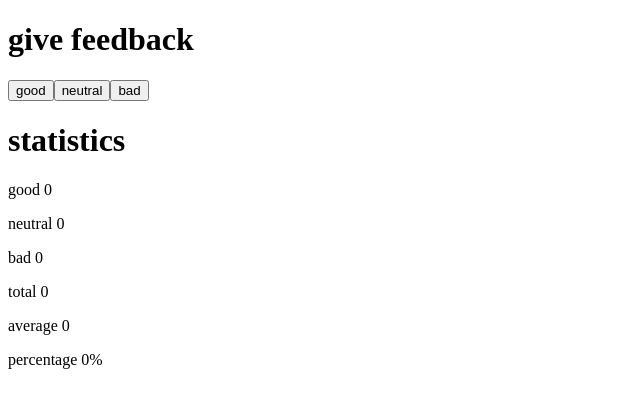
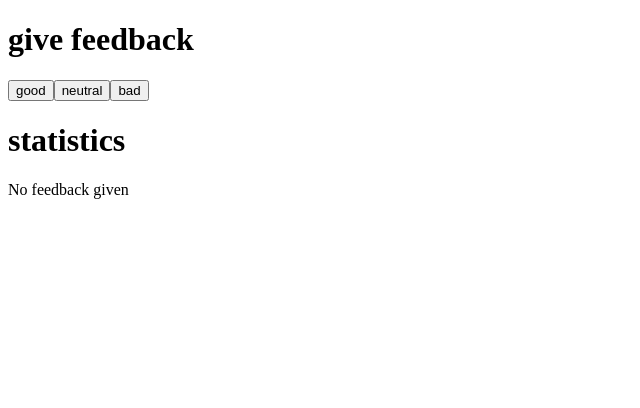
Before and after one commit to sylvesterdsz/fullstackopen, a React (Vite) app in the folder part1/: page / in a window 1280 px wide. Shown: the top 408 px of the page, without its empty margins (0-640 px from the left). Built offline with nearby package versions, Linux system fonts and the light colour scheme.

Commit message:
Exercise 1.9

```diff
--- a/part1/src/App.jsx
+++ b/part1/src/App.jsx
@@ -1,8 +1,20 @@
 import { useState } from "react";
 
 const Statistics = (props) => {
+  if (props.total === 0) {
+    return (
+      <div>
+        <h1>statistics</h1>
+        No feedback given
+      </div>
+    );
+  }
   return (
     <div>
+      <h1>statistics</h1>
+      <p>good {props.good}</p>
+      <p>neutral {props.neutral}</p>
+      <p>bad {props.bad}</p>
       <p>total {props.total}</p>
       <p>average {props.average}</p>
       <p>percentage {props.percentage}%</p>
@@ -44,11 +56,15 @@
       <Button onClick={handleGoodReviews} text={"good"} />
       <Button onClick={handleNeutralReviews} text={"neutral"} />
       <Button onClick={handleBadReviews} text={"bad"} />
-      <h1>statistics</h1>
-      <p>good {good}</p>
-      <p>neutral {neutral}</p>
-      <p>bad {bad}</p>
-      <Statistics total={total} average={average} percentage={percentage} />
+
+      <Statistics
+        good={good}
+        neutral={neutral}
+        bad={bad}
+        total={total}
+        average={average}
+        percentage={percentage}
+      />
     </div>
   );
 };
```
